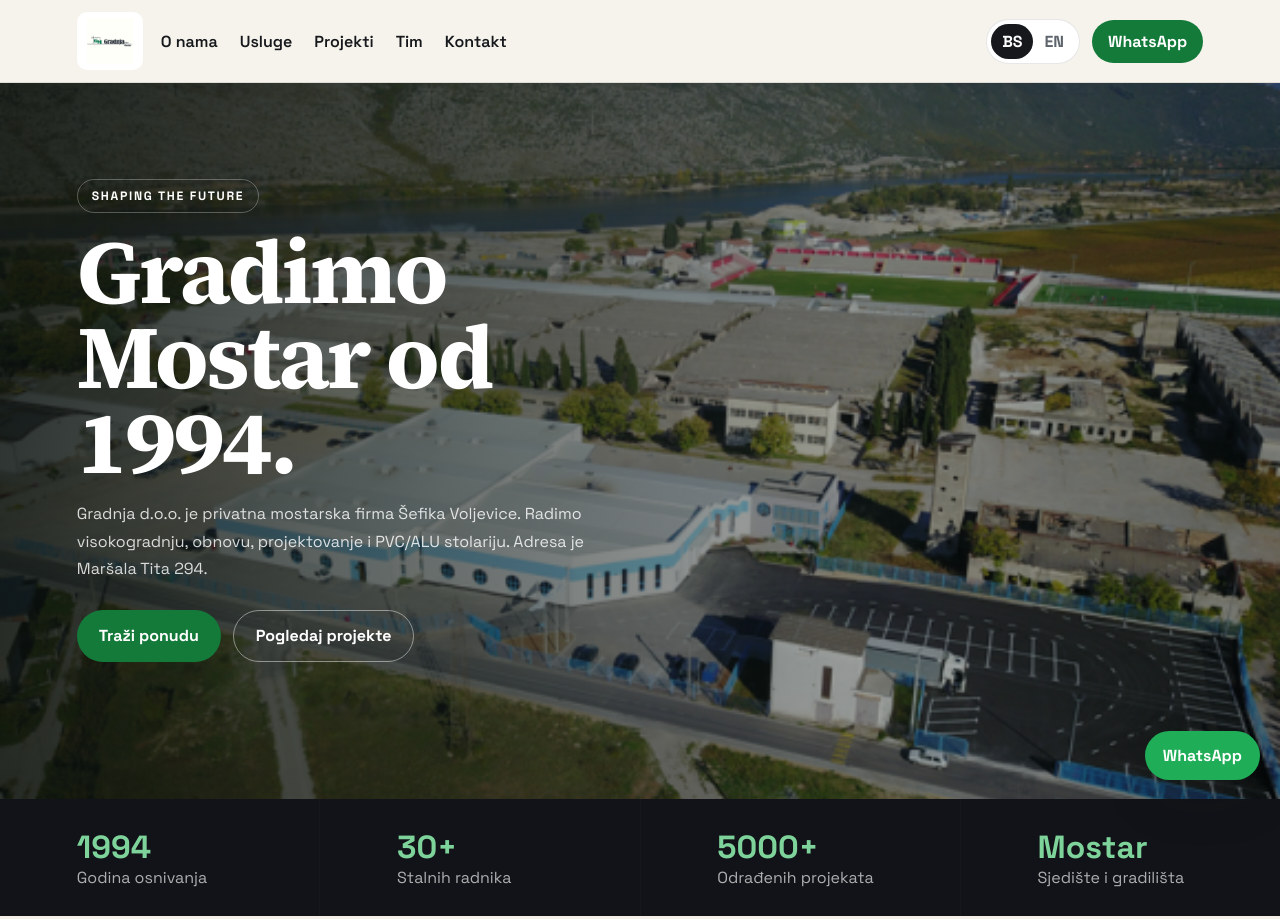
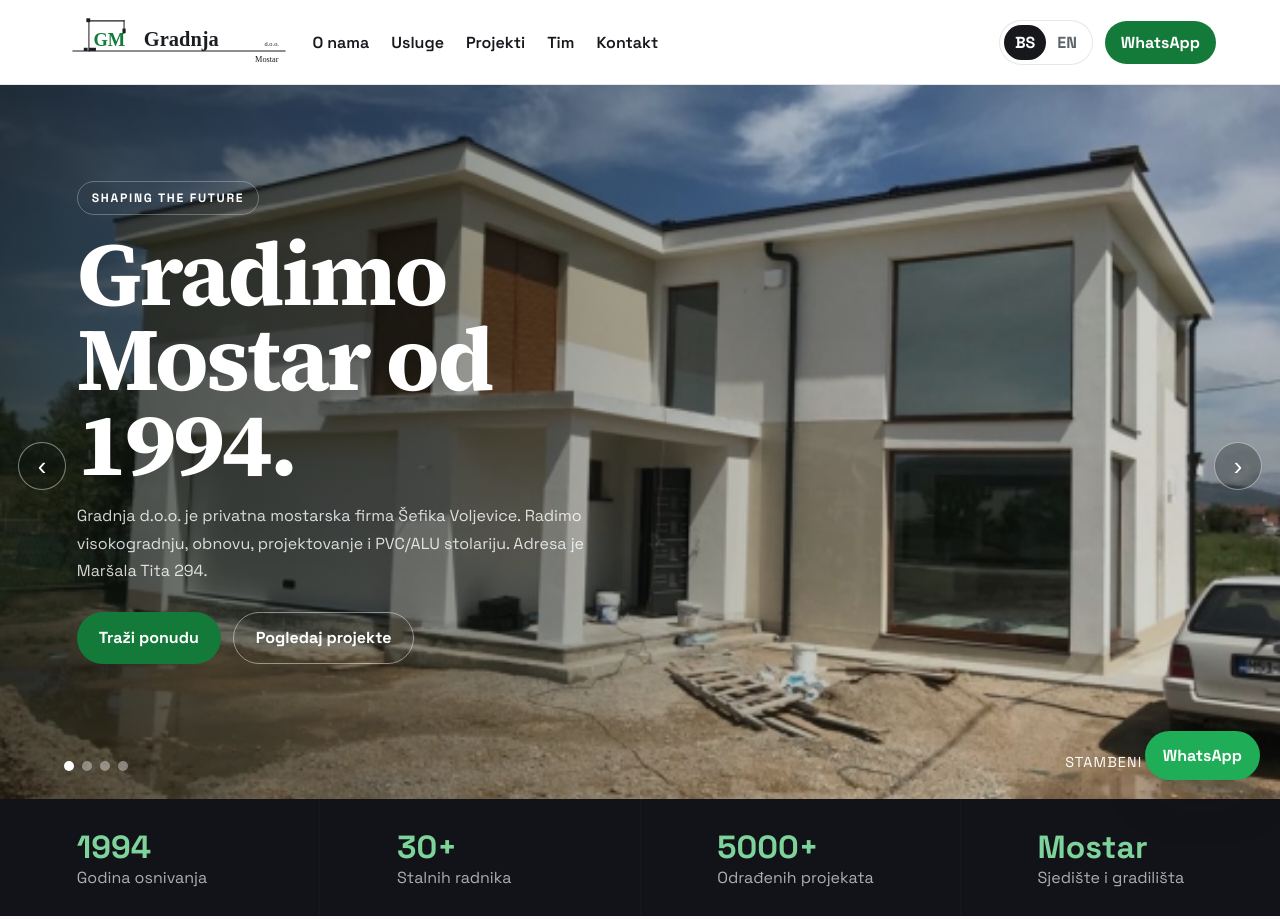
Before and after one commit to axiomizetc-stack/gradnja-mostar, a plain HTML site: page index.html in a window 1280 px wide. Shown: the top 919 px of the page. Drawn offline with Linux system fonts and the light colour scheme.

Commit message:
Replace the weak hero photo and redraw a sharp Gradnja logo.

```diff
--- a/css/styles.css
+++ b/css/styles.css
@@ -17,8 +17,7 @@ body {
   margin: 0;
   color: var(--ink);
   font-family: "Space Grotesk", system-ui, sans-serif;
-  background:
-    linear-gradient(180deg, #f6f3ec 0%, #efeae0 46%, #f4f1ea 100%);
+  background: #faf9f6;
 }
 
 img { max-width: 100%; display: block; }
@@ -26,34 +25,6 @@ a { color: inherit; }
 h1, h2, h3 { font-family: "Source Serif 4", Georgia, serif; letter-spacing: -0.03em; margin: 0; }
 p { margin: 0; }
 
-.page-bg {
-  position: fixed;
-  inset: 0;
-  z-index: 0;
-  pointer-events: none;
-}
-
-.page-bg .grid {
-  position: absolute;
-  inset: 0;
-  opacity: 0.35;
-  background-image:
-    linear-gradient(rgba(20, 122, 58, 0.08) 1px, transparent 1px),
-    linear-gradient(90deg, rgba(20, 122, 58, 0.08) 1px, transparent 1px);
-  background-size: 72px 72px;
-  mask-image: radial-gradient(circle at 50% 20%, #000 0%, transparent 70%);
-}
-
-.page-bg .wash {
-  position: absolute;
-  width: 480px;
-  height: 480px;
-  right: -80px;
-  top: -60px;
-  border-radius: 50%;
-  background: rgba(20, 122, 58, 0.12);
-  filter: blur(40px);
-}
 
 .skip {
   position: absolute;
@@ -76,18 +47,14 @@ main, footer { position: relative; z-index: 1; }
   display: flex;
   align-items: center;
   gap: 18px;
-  padding: 12px 6vw;
-  background: #f6f3ec;
+  padding: 10px 5vw;
+  background: #ffffff;
   border-bottom: 1px solid var(--line);
-  box-shadow: 0 8px 24px rgba(22, 24, 28, 0.05);
 }
 
 .logo img {
-  height: 58px;
+  height: 64px;
   width: auto;
-  background: #fff;
-  padding: 6px 10px;
-  border-radius: 10px;
 }
 
 #nav { display: flex; gap: 22px; }
@@ -161,28 +128,85 @@ main, footer { position: relative; z-index: 1; }
 
 .hero {
   position: relative;
-  min-height: calc(100vh - 84px);
+  min-height: calc(100vh - 86px);
   overflow: hidden;
   color: #fff;
 }
 
-.hero img {
+.hero-slides figure {
   position: absolute;
   inset: 0;
+  margin: 0;
+  opacity: 0;
+  transition: opacity 0.8s ease;
+}
+
+.hero-slides figure.is-active { opacity: 1; }
+
+.hero-slides img {
   width: 100%;
   height: 100%;
   object-fit: cover;
+  object-position: center 40%;
+}
+
+.hero-slides figcaption {
+  position: absolute;
+  right: 5vw;
+  bottom: 28px;
+  z-index: 2;
+  font-size: 0.9rem;
+  letter-spacing: 0.08em;
+  text-transform: uppercase;
 }
 
 .hero-shade {
   position: absolute;
   inset: 0;
-  background: linear-gradient(90deg, rgba(10, 16, 12, 0.82) 0%, rgba(10, 16, 12, 0.35) 70%);
+  background: linear-gradient(90deg, rgba(10, 16, 12, 0.72) 0%, rgba(10, 16, 12, 0.18) 68%);
 }
+
+.hero-nav {
+  position: absolute;
+  top: 50%;
+  z-index: 3;
+  width: 48px;
+  height: 48px;
+  border: 1px solid rgba(255, 255, 255, 0.45);
+  border-radius: 50%;
+  background: rgba(10, 16, 12, 0.28);
+  color: #fff;
+  font-size: 1.6rem;
+  cursor: pointer;
+}
+
+.hero-nav.prev { left: 18px; }
+.hero-nav.next { right: 18px; }
+
+.hero-dots {
+  position: absolute;
+  left: 5vw;
+  bottom: 28px;
+  z-index: 3;
+  display: flex;
+  gap: 8px;
+}
+
+.hero-dots button {
+  width: 10px;
+  height: 10px;
+  padding: 0;
+  border: 0;
+  border-radius: 50%;
+  background: rgba(255, 255, 255, 0.4);
+  cursor: pointer;
+}
+
+.hero-dots button[aria-selected="true"] { background: #fff; }
 
 .hero-copy {
   position: relative;
-  z-index: 1;
+  z-index: 3;
   max-width: 720px;
   padding: 12vh 6vw 8vh;
 }
@@ -294,22 +318,37 @@ h2 { font-size: clamp(2rem, 4vw, 3.5rem); }
 
 .project-grid {
   display: grid;
-  grid-template-columns: repeat(3, 1fr);
-  gap: 16px;
+  grid-template-columns: repeat(2, 1fr);
+  gap: 18px;
 }
 
 .project-grid article {
+  position: relative;
   overflow: hidden;
-  border-radius: 24px;
-  background: var(--paper);
-  box-shadow: var(--shadow);
+  min-height: 420px;
+  background: #111;
 }
 
-.project-grid .wide { grid-column: span 2; }
-.project-grid img { width: 100%; height: 240px; object-fit: cover; }
-.project-grid .wide img { height: 320px; }
-.project-grid div { padding: 16px 18px 20px; }
-.project-grid p { color: var(--muted); margin-top: 6px; }
+.project-grid .wide { grid-column: 1 / -1; min-height: 560px; }
+.project-grid img {
+  position: absolute;
+  inset: 0;
+  width: 100%;
+  height: 100%;
+  object-fit: cover;
+  transition: transform 0.6s ease;
+}
+.project-grid article:hover img { transform: scale(1.04); }
+.project-grid div {
+  position: absolute;
+  left: 0;
+  right: 0;
+  bottom: 0;
+  padding: 28px 24px;
+  color: #fff;
+  background: linear-gradient(transparent, rgba(10, 16, 12, 0.78));
+}
+.project-grid p { color: rgba(255, 255, 255, 0.82); margin-top: 6px; }
 
 .ig-strip { display: grid; gap: 12px; }
 .ig-strip img { width: 100%; height: 150px; object-fit: cover; border-radius: 18px; }
@@ -360,14 +399,19 @@ input:focus, select:focus, textarea:focus {
 footer {
   display: flex;
   align-items: center;
-  gap: 16px;
+  gap: 22px;
   margin-top: 80px;
-  padding: 28px 6vw 110px;
+  padding: 36px 6vw 110px;
   background: #111318;
   color: #fff;
 }
 
-footer img { background: #fff; padding: 6px 8px; border-radius: 10px; }
+footer img {
+  height: 72px;
+  width: auto;
+  background: #fff;
+  padding: 8px 12px;
+}
 footer p { margin-top: 6px; color: rgba(255, 255, 255, 0.62); }
 
 .wa-float {
@@ -386,7 +430,8 @@ footer p { margin-top: 6px; color: rgba(255, 255, 255, 0.62); }
   .stats, .about, .instagram, .contact, .service-grid, .team-grid, .project-grid, .order-form {
     grid-template-columns: 1fr;
   }
-  .project-grid .wide { grid-column: auto; }
+  .project-grid .wide { grid-column: auto; min-height: 360px; }
+  .hero-nav { display: none; }
   .about img { height: 280px; }
   h1 { font-size: 2.6rem; }
 }
@@ -401,7 +446,7 @@ footer p { margin-top: 6px; color: rgba(255, 255, 255, 0.62); }
     right: 16px;
     flex-direction: column;
     padding: 18px;
-    background: #f6f3ec;
+    background: #ffffff;
     border-radius: 18px;
     box-shadow: var(--shadow);
   }
--- a/index.html
+++ b/index.html
@@ -9,7 +9,7 @@
       content="Gradnja d.o.o. Mostar. Građevinski i zanatski radovi u visokogradnji od 1994. Maršala Tita 294. 061 209 379."
     />
     <meta name="theme-color" content="#147a3a" />
-    <link rel="icon" href="images/logo.jpg" />
+    <link rel="icon" href="favicon.svg" type="image/svg+xml" />
     <link rel="preconnect" href="https://fonts.googleapis.com" />
     <link rel="preconnect" href="https://fonts.gstatic.com" crossorigin />
     <link
@@ -40,14 +40,10 @@
     </script>
   </head>
   <body>
-    <div class="page-bg" aria-hidden="true">
-      <span class="grid"></span>
-      <span class="wash"></span>
-    </div>
     <a class="skip" href="#sadrzaj" data-i18n="skip">Preskoči na sadržaj</a>
     <header class="site-header">
       <a class="logo" href="#vrh">
-        <img src="images/logo.jpg" alt="Gradnja d.o.o. Mostar" width="210" height="70" />
+        <img src="images/logo.svg" alt="Gradnja d.o.o. Mostar" width="220" height="62" />
       </a>
       <button class="menu-toggle" type="button" aria-expanded="false" aria-controls="nav" data-i18n-aria="nav.menu" aria-label="Meni">
         <span></span><span></span>
@@ -70,7 +66,24 @@
 
     <main id="sadrzaj">
       <section class="hero" id="vrh">
-        <img src="images/zinkteknik.png" alt="Proizvodna hala i upravna zgrada, radovi Gradnje Mostar" />
+        <div class="hero-slides">
+          <figure class="is-active">
+            <img src="images/site.jpg" alt="Stambeni objekat, Gradnja Mostar" />
+            <figcaption data-i18n="p.house">Stambeni objekat</figcaption>
+          </figure>
+          <figure>
+            <img src="images/kapetanovina.jpg" alt="Stambeno-poslovni kompleks Kapetanovina" />
+            <figcaption>Kapetanovina</figcaption>
+          </figure>
+          <figure>
+            <img src="images/opine.jpg" alt="Džamija u Opinama" />
+            <figcaption data-i18n="p.opine">Džamija u Opinama</figcaption>
+          </figure>
+          <figure>
+            <img src="images/pocitelj.jpg" alt="Obnova kamene kuće u Počitelju" />
+            <figcaption data-i18n="p.pocitelj">Obnova Počitelja</figcaption>
+          </figure>
+        </div>
         <div class="hero-shade"></div>
         <div class="hero-copy">
           <p class="quote">Shaping the Future</p>
@@ -83,6 +96,9 @@
             <a class="btn btn-line" href="#projekti" data-i18n="hero.secondary">Pogledaj projekte</a>
           </div>
         </div>
+        <button class="hero-nav prev" type="button" aria-label="Prethodna slika">‹</button>
+        <button class="hero-nav next" type="button" aria-label="Sljedeća slika">›</button>
+        <div class="hero-dots" role="tablist"></div>
       </section>
 
       <section class="stats">
@@ -107,7 +123,7 @@
       <section class="about" id="o-nama">
         <div>
           <p class="eyebrow" data-i18n="about.kicker">O nama</p>
-          <h2 data-i18n="about.title">Visokogradnja, zanat i odgovornost.</h2>
+          <h2 data-i18n="about.title">Zanat bez kompromisa.</h2>
           <p data-i18n="about.text">
             Na domaćem tržištu smo od 1994. Radimo građevinske i građevinsko-zanatske poslove, prvenstveno u visokogradnji: AB radove, zidanje, fasadu, limariju, krov, elektro i vodoinstalacije. Od 2016. radimo i projektovanje i nadzor.
           </p>
@@ -167,13 +183,6 @@
         </div>
         <div class="project-grid">
           <article class="wide">
-            <img src="images/zinkteknik.png" alt="Upravna zgrada i proizvodna hala Zinkteknik Bosnia" />
-            <div>
-              <h3>Zinkteknik Bosnia</h3>
-              <p data-i18n="p.zink">Upravna zgrada i proizvodna hala.</p>
-            </div>
-          </article>
-          <article>
             <img src="images/site.jpg" alt="Stambeni objekat Gradnja Mostar" />
             <div>
               <h3 data-i18n="p.house">Stambeni objekat</h3>
@@ -181,10 +190,10 @@
             </div>
           </article>
           <article>
-            <img src="images/tepa.jpg" alt="Rekonstrukcija tržnice Tepa u Mostaru" />
+            <img src="images/kapetanovina.jpg" alt="Stambeno-poslovni kompleks Kapetanovina" />
             <div>
-              <h3>Tepa Mostar</h3>
-              <p data-i18n="p.tepa">Rekonstrukcija mostarske tržnice.</p>
+              <h3>Kapetanovina</h3>
+              <p data-i18n="p.kap">Stambeno-poslovni kompleks u Starom gradu.</p>
             </div>
           </article>
           <article>
@@ -202,10 +211,10 @@
             </div>
           </article>
           <article>
-            <img src="images/kapetanovina.jpg" alt="Stambeno-poslovni kompleks Kapetanovina" />
+            <img src="images/tepa.jpg" alt="Rekonstrukcija tržnice Tepa u Mostaru" />
             <div>
-              <h3>Kapetanovina</h3>
-              <p data-i18n="p.kap">Stambeno-poslovni kompleks u Starom gradu.</p>
+              <h3>Tepa Mostar</h3>
+              <p data-i18n="p.tepa">Rekonstrukcija mostarske tržnice.</p>
             </div>
           </article>
           <article>
@@ -213,13 +222,6 @@
             <div>
               <h3>SPO River</h3>
               <p data-i18n="p.river">Stambeno-poslovni objekat u Mostaru.</p>
-            </div>
-          </article>
-          <article>
-            <img src="images/podhum.jpg" alt="Stambeno-poslovni objekat u Podhumu" />
-            <div>
-              <h3>Podhum</h3>
-              <p data-i18n="p.podhum">Konstruktivni i zanatski radovi, Villa Floris.</p>
             </div>
           </article>
         </div>
@@ -328,7 +330,7 @@
     </main>
 
     <footer>
-      <img src="images/logo.jpg" alt="" width="160" height="54" />
+      <img src="images/logo.svg" alt="Gradnja d.o.o. Mostar" width="220" height="62" />
       <div>
         <strong>Gradnja d.o.o. Mostar</strong>
         <p>Maršala Tita 294 · ID 4227100870001 · PDV 227100870001</p>
--- a/js/main.js
+++ b/js/main.js
@@ -17,7 +17,7 @@ const translations = {
     "stats.3": "Odrađenih projekata",
     "stats.4": "Sjedište i gradilišta",
     "about.kicker": "O nama",
-    "about.title": "Visokogradnja, zanat i odgovornost.",
+    "about.title": "Zanat bez kompromisa.",
     "about.text":
       "Na domaćem tržištu smo od 1994. Radimo građevinske i građevinsko-zanatske poslove, prvenstveno u visokogradnji: AB radove, zidanje, fasadu, limariju, krov, elektro i vodoinstalacije. Od 2016. radimo i projektovanje i nadzor.",
     "about.text2":
@@ -94,7 +94,7 @@ const translations = {
     "stats.3": "Completed projects",
     "stats.4": "Home and sites",
     "about.kicker": "About",
-    "about.title": "High-rise work, craft, and responsibility.",
+    "about.title": "Craft without compromise.",
     "about.text":
       "We have been on the domestic market since 1994. We do construction and finishing work, mainly high-rise: concrete, masonry, facades, sheet metal, roofs, electrical and plumbing. Since 2016 we also design and supervise.",
     "about.text2":
@@ -213,6 +213,48 @@ document.querySelectorAll("#nav a").forEach((link) => {
   });
 });
 
+const slides = [...document.querySelectorAll(".hero-slides figure")];
+const dotsWrap = document.querySelector(".hero-dots");
+let slideIndex = 0;
+let slideTimer;
+
+function showSlide(index) {
+  if (!slides.length) return;
+  slideIndex = (index + slides.length) % slides.length;
+  slides.forEach((slide, i) => slide.classList.toggle("is-active", i === slideIndex));
+  dotsWrap?.querySelectorAll("button").forEach((dot, i) => {
+    dot.setAttribute("aria-selected", String(i === slideIndex));
+  });
+}
+
+function startSlides() {
+  clearInterval(slideTimer);
+  slideTimer = setInterval(() => showSlide(slideIndex + 1), 6500);
+}
+
+if (slides.length && dotsWrap) {
+  slides.forEach((_, i) => {
+    const dot = document.createElement("button");
+    dot.type = "button";
+    dot.setAttribute("aria-label", `Slika ${i + 1}`);
+    dot.addEventListener("click", () => {
+      showSlide(i);
+      startSlides();
+    });
+    dotsWrap.append(dot);
+  });
+  document.querySelector(".hero-nav.prev")?.addEventListener("click", () => {
+    showSlide(slideIndex - 1);
+    startSlides();
+  });
+  document.querySelector(".hero-nav.next")?.addEventListener("click", () => {
+    showSlide(slideIndex + 1);
+    startSlides();
+  });
+  showSlide(0);
+  startSlides();
+}
+
 document.getElementById("order-form")?.addEventListener("submit", (event) => {
   event.preventDefault();
   const form = event.currentTarget;
```
Also changed, not shown: favicon.svg (added), images/logo.svg (added).
